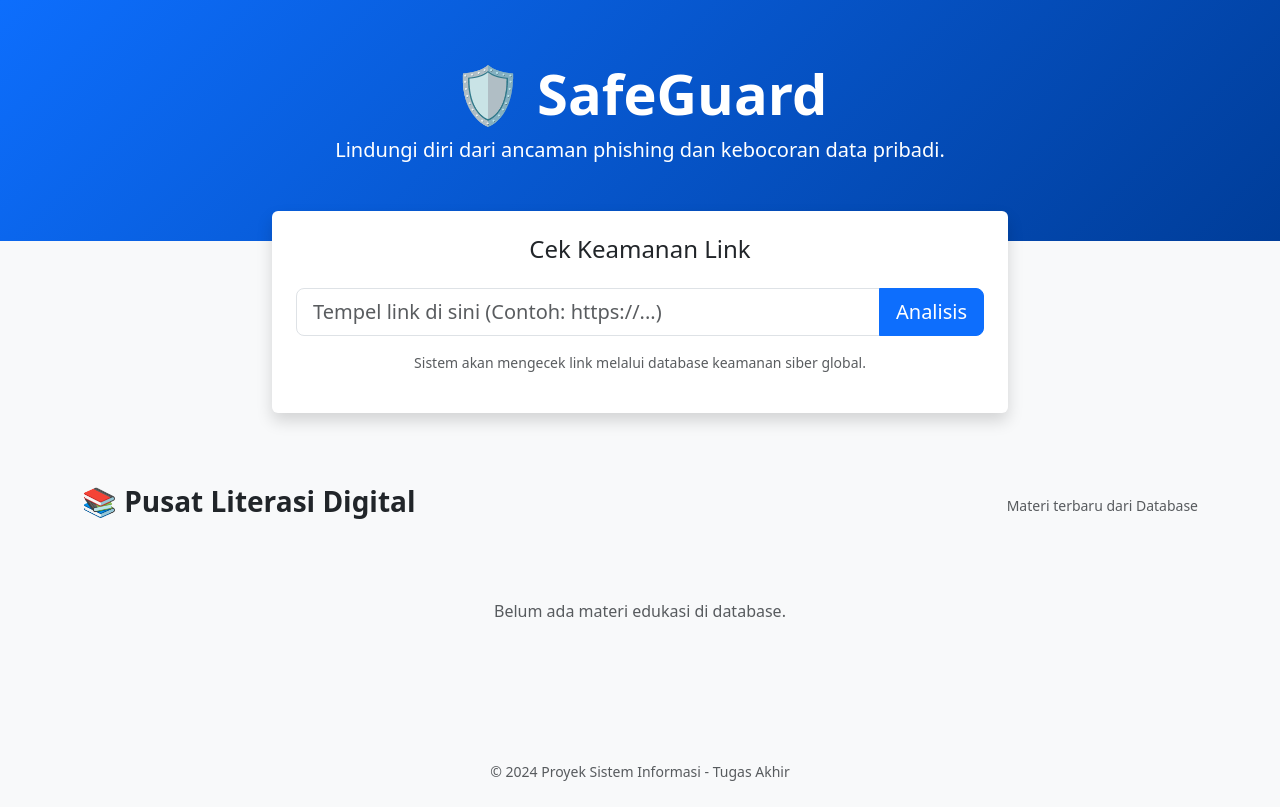
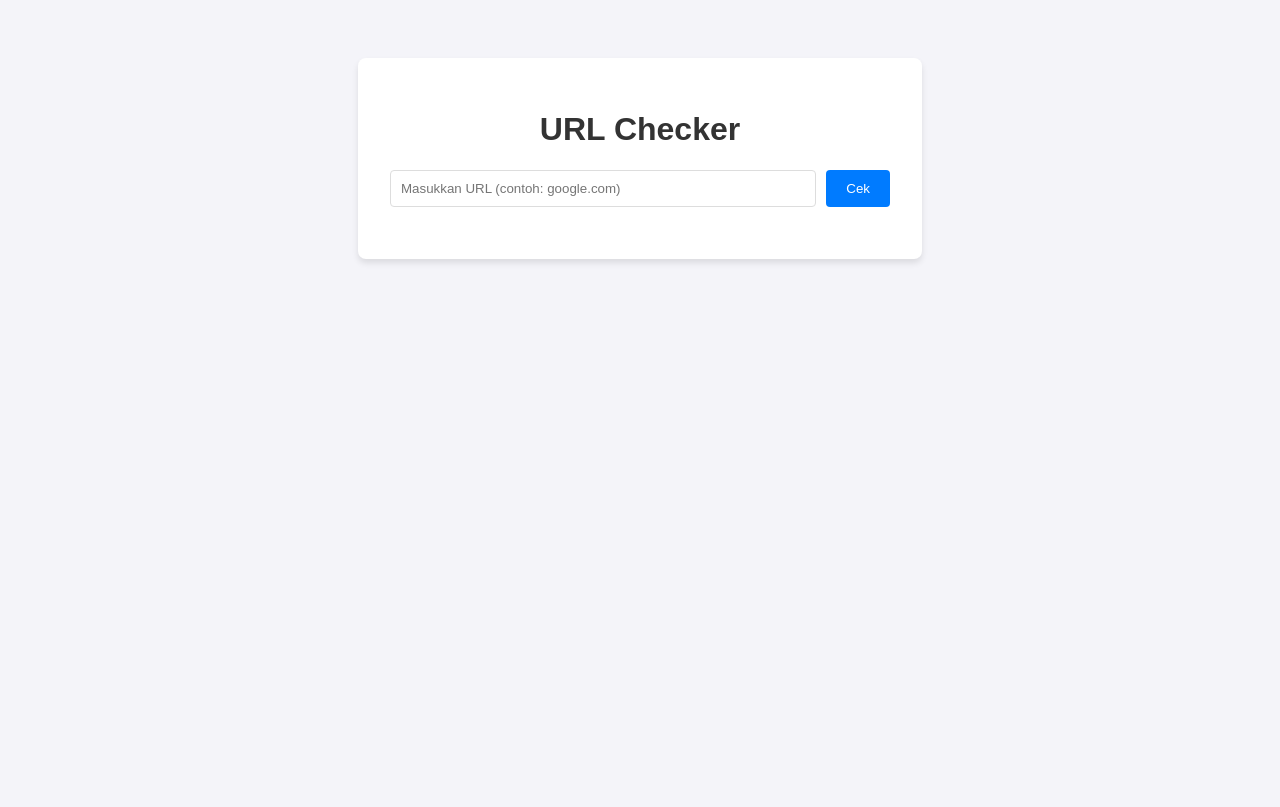
Before and after one commit to Jhonhil/AntiPhishing_Project, a Flask app: page / in a window 1280 px wide. After the commit the page ends 263 px from the top, so only its background shows below. Run offline with Flask 3, Linux system fonts and the light colour scheme; data that the repository does not hold is empty.

Commit message:
perubahan baru

```diff
--- a/app.py
+++ b/app.py
@@ -1,129 +1,56 @@
-from flask import Flask, render_template, request, redirect, url_for
+import base64
 import requests
-import base64
-import mysql.connector
+import time
+from flask import Flask, render_template, request
 
 app = Flask(__name__)
 
-# --- KONFIGURASI ---
-# Ganti dengan API Key VirusTotal Anda
 API_KEY = "00c144e46af49e046a2e0026bdbb89593a255bbd55e86a77e6c802624afab0f6"
 
-# Fungsi Koneksi Database
-def get_db_connection():
-    return mysql.connector.connect(
-        host="localhost",
-        user="root",
-        password="", # Kosongkan jika menggunakan XAMPP standar
-        database="db_antiphishing"
-    )
+def check_url_virustotal(url):
+    if not url.startswith(('http://', 'https://')):
+        url = 'https://' + url
 
-# --- FUNGSI LOGIKA DETEKSI ---
+    headers = {"x-apikey": API_KEY}
 
-def check_url_virustotal(url):
     try:
-        # Encode URL ke Base64 tanpa padding sesuai dokumentasi VT API v3
         url_id = base64.urlsafe_b64encode(url.encode()).decode().strip("=")
         api_url = f"https://www.virustotal.com/api/v3/urls/{url_id}"
 
-        headers = {"x-apikey": API_KEY}
         response = requests.get(api_url, headers=headers)
 
         if response.status_code == 200:
             return response.json()
-        return None
+
+        elif response.status_code == 404:
+            scan_url = "https://www.virustotal.com/api/v3/urls"
+            post_response = requests.post(scan_url, headers=headers, data={"url": url})
+
+            if post_response.status_code == 200:
+                time.sleep(4)
+                retry_response = requests.get(api_url, headers=headers)
+                if retry_response.status_code == 200:
+                    return retry_response.json()
+
+            return None
+
+        else:
+            return None
+
     except Exception as e:
-        print(f"Error API: {e}")
+        print(f"Exception API: {e}")
         return None
 
-def get_education_content():
-    try:
-        db = get_db_connection()
-        cursor = db.cursor(dictionary=True)
-        cursor.execute("SELECT * FROM tb_edukasi ORDER BY id DESC")
-        results = cursor.fetchall()
-        cursor.close()
-        db.close()
-        return results
-    except Exception as e:
-        print(f"Error Database: {e}")
-        return []
+@app.route('/', methods=['GET', 'POST'])
+def index():
+    result = None
+    url = ""
+    if request.method == 'POST':
+        url = request.form.get('url')
+        if url:
+            result = check_url_virustotal(url)
 
-# --- ROUTES (ALUR HALAMAN) ---
+    return render_template('index.html', result=result, url=url)
 
-# 1. HALAMAN UTAMA (USER)
-@app.route('/')
-def index():
-    materi = get_education_content()
-    return render_template('index.html', edukasi=materi)
-
-# 2. PROSES SCAN URL
-@app.route('/scan', methods=['POST'])
-def scan():
-    target_url = request.form.get('url')
-    if not target_url:
-        return "Silakan masukkan URL!"
-
-    data = check_url_virustotal(target_url)
-
-    if data:
-        stats = data['data']['attributes']['last_analysis_stats']
-        is_malicious = stats['malicious'] > 0
-        return render_template('result.html', url=target_url, stats=stats, malicious=is_malicious)
-    else:
-        return "Gagal menganalisis URL. Pastikan API Key benar dan URL valid."
-
-# 3. HALAMAN ADMIN (MANAJEMEN KONTEN)
-@app.route('/admin', methods=['GET', 'POST'])
-def admin():
-    db = get_db_connection()
-    cursor = db.cursor(dictionary=True)
-
-    if request.method == 'POST':
-        judul = request.form.get('judul')
-        konten = request.form.get('konten')
-        kategori = request.form.get('kategori')
-
-        query = "INSERT INTO tb_edukasi (judul, konten, kategori) VALUES (%s, %s, %s)"
-        cursor.execute(query, (judul, konten, kategori))
-        db.commit()
-        return redirect(url_for('admin'))
-
-    cursor.execute("SELECT * FROM tb_edukasi ORDER BY id DESC")
-    materi = cursor.fetchall()
-    cursor.close()
-    db.close()
-    return render_template('admin.html', edukasi=materi)
-
-# 4. FITUR HAPUS EDUKASI
-@app.route('/delete/<int:id>')
-def delete(id):
-    db = get_db_connection()
-    cursor = db.cursor()
-    cursor.execute("DELETE FROM tb_edukasi WHERE id = %s", (id,))
-    db.commit()
-    cursor.close()
-    db.close()
-    return redirect(url_for('admin'))
-@app.route('/materi/<int:id>')
-def detail_materi(id):
-    try:
-        db = get_db_connection()
-        cursor = db.cursor(dictionary=True)
-        # Ambil materi dari database berdasarkan ID yang diklik
-        cursor.execute("SELECT * FROM tb_edukasi WHERE id = %s", (id,))
-        materi = cursor.fetchone()
-        cursor.close()
-        db.close()
-
-        if materi:
-            # Pastikan nama file di bawah ini adalah detail.html
-            return render_template('detail.html', item=materi)
-        else:
-            return "Materi tidak ditemukan!", 404
-    except Exception as e:
-        return f"Terjadi kesalahan database: {e}"
-
-# --- MENJALANKAN APLIKASI (HARUS DI PALING BAWAH) ---
-if __name__ == '__main__':
+if __name__ == "__main__":
     app.run(debug=True)
--- a/templates/index.html
+++ b/templates/index.html
@@ -1,76 +1,104 @@
-<!DOCTYPE html>
-<html lang="id">
+<!doctype html>
+<html lang="en">
   <head>
-    <meta charset="UTF-8">
-    <meta name="viewport" content="width=device-width, initial-scale=1.0">
-    <title>SafeGuard - Deteksi Phishing & Edukasi</title>
-    <link rel="stylesheet" href="https://cdn.jsdelivr.net/npm/bootstrap@5.3.0/dist/css/bootstrap.min.css">
+    <meta charset="UTF-8" />
+    <meta name="viewport" content="width=device-width, initial-scale=1" />
+    <title>Anti-Phishing URL Checker</title>
     <style>
-        .hero-section { background: linear-gradient(135deg, #0d6efd 0%, #003d99 100%); color: white; padding: 60px 0; }
-        .card-edukasi { transition: transform 0.3s; border: none; box-shadow: 0 4px 15px rgba(0,0,0,0.1); }
-        .card-edukasi:hover { transform: translateY(-5px); }
-        .badge-kategori { font-size: 0.8rem; text-transform: uppercase; letter-spacing: 1px; }
+      body {
+        font-family: sans-serif;
+        display: flex;
+        justify-content: center;
+        padding-top: 50px;
+        background-color: #f4f4f9;
+      }
+      .container {
+        background: white;
+        padding: 2rem;
+        border-radius: 8px;
+        box-shadow: 0 4px 6px rgba(0, 0, 0, 0.1);
+        width: 100%;
+        max-width: 500px;
+      }
+      h1 {
+        text-align: center;
+        color: #333;
+      }
+      form {
+        display: flex;
+        gap: 10px;
+        margin-bottom: 20px;
+      }
+      input {
+        flex: 1;
+        padding: 10px;
+        border: 1px solid #ddd;
+        border-radius: 4px;
+      }
+      button {
+        padding: 10px 20px;
+        background: #007bff;
+        color: white;
+        border: none;
+        border-radius: 4px;
+        cursor: pointer;
+      }
+      button:hover {
+        background: #0056b3;
+      }
+      .result {
+        padding: 15px;
+        border-radius: 4px;
+        margin-top: 20px;
+      }
+      .danger {
+        background: #ffebee;
+        color: #c62828;
+        border: 1px solid #ef9a9a;
+      }
+      .safe {
+        background: #e8f5e9;
+        color: #2e7d32;
+        border: 1px solid #a5d6a7;
+      }
+      .error {
+        background: #fff3e0;
+        color: #ef6c00;
+        border: 1px solid #ffe0b2;
+      }
     </style>
   </head>
-<body class="bg-light">
+  <body>
+    <div class="container">
+      <h1>URL Checker</h1>
+      <form method="POST">
+        <input
+          type="text"
+          name="url"
+          placeholder="Masukkan URL (contoh: google.com)"
+          value="{{ url }}"
+          required
+        />
+        <button type="submit">Cek</button>
+      </form>
 
-    <div class="hero-section text-center">
-        <div class="container">
-            <h1 class="display-4 fw-bold">🛡️ SafeGuard</h1>
-            <p class="lead">Lindungi diri dari ancaman phishing dan kebocoran data pribadi.</p>
+      {% if result %} {% set stats = result.get('data', {}).get('attributes',
+      {}).get('last_analysis_stats', {}) %} {% set malicious =
+      stats.get('malicious', 0) %} {% set suspicious = stats.get('suspicious',
+      0) %}
+
+      <div class="result {{ 'danger' if malicious > 0 else 'safe' }}">
+        <strong>Hasil untuk:</strong> {{ url }}<br />
+        Malicious: {{ malicious }}<br />
+        Suspicious: {{ suspicious }}<br />
+        <strong>Kesimpulan:</strong> {{ 'URL ini terdeteksi berbahaya!' if
+        malicious > 0 else 'URL terlihat aman.' }}
       </div>
-    </div>
-
-    <div class="container" style="margin-top: -30px;">
-        <div class="row justify-content-center">
-            <div class="col-md-8">
-                <div class="card shadow p-4 border-0 mb-5">
-                    <h4 class="text-center mb-4">Cek Keamanan Link</h4>
-                    <form action="/scan" method="post">
-                        <div class="input-group input-group-lg">
-                            <input type="text" name="url" class="form-control" placeholder="Tempel link di sini (Contoh: https://...)" required>
-                            <button type="submit" class="btn btn-primary">Analisis</button>
-                        </div>
-                    </form>
-                    <p class="text-center text-muted mt-3 small">Sistem akan mengecek link melalui database keamanan siber global.</p>
-                </div>
-            </div>
-        </div>
-
-        <div class="row mt-4">
-            <div class="d-flex justify-content-between align-items-center mb-4">
-                <h3 class="fw-bold">📚 Pusat Literasi Digital</h3>
-                <span class="text-muted small">Materi terbaru dari Database</span>
-            </div>
-
-            {% if edukasi %}
-                {% for item in edukasi %}
-                <div class="col-md-6 mb-4">
-                    <div class="card h-100 card-edukasi">
-                        <div class="card-body p-4">
-                            <span class="badge bg-primary badge-kategori mb-2">{{ item.kategori }}</span>
-                            <h4 class="card-title fw-bold">{{ item.judul }}</h4>
-                            <p class="card-text text-secondary">
-                                {{ item.konten[:150] }}...
-                            </p>
-                        </div>
-                        <div class="card-footer bg-white border-0 p-4 pt-0">
-                           <a href="/materi/{{ item.id }}" class="btn btn-outline-primary btn-sm w-100">Baca Selengkapnya</a>
-                        </div>
-                    </div>
-                </div>
-                {% endfor %}
-            {% else %}
-                <div class="col-12 text-center py-5 text-muted">
-                    <p>Belum ada materi edukasi di database.</p>
+      {% elif url %}
+      <div class="result error">
+        Gagal mendapatkan hasil analisis untuk {{ url }}.
       </div>
       {% endif %}
     </div>
-    </div>
-
-    <footer class="text-center py-4 text-muted mt-5">
-        <small>&copy; 2024 Proyek Sistem Informasi - Tugas Akhir</small>
-    </footer>
-
   </body>
 </html>
```
Lines whose indentation alone changed are shown as unchanged.
